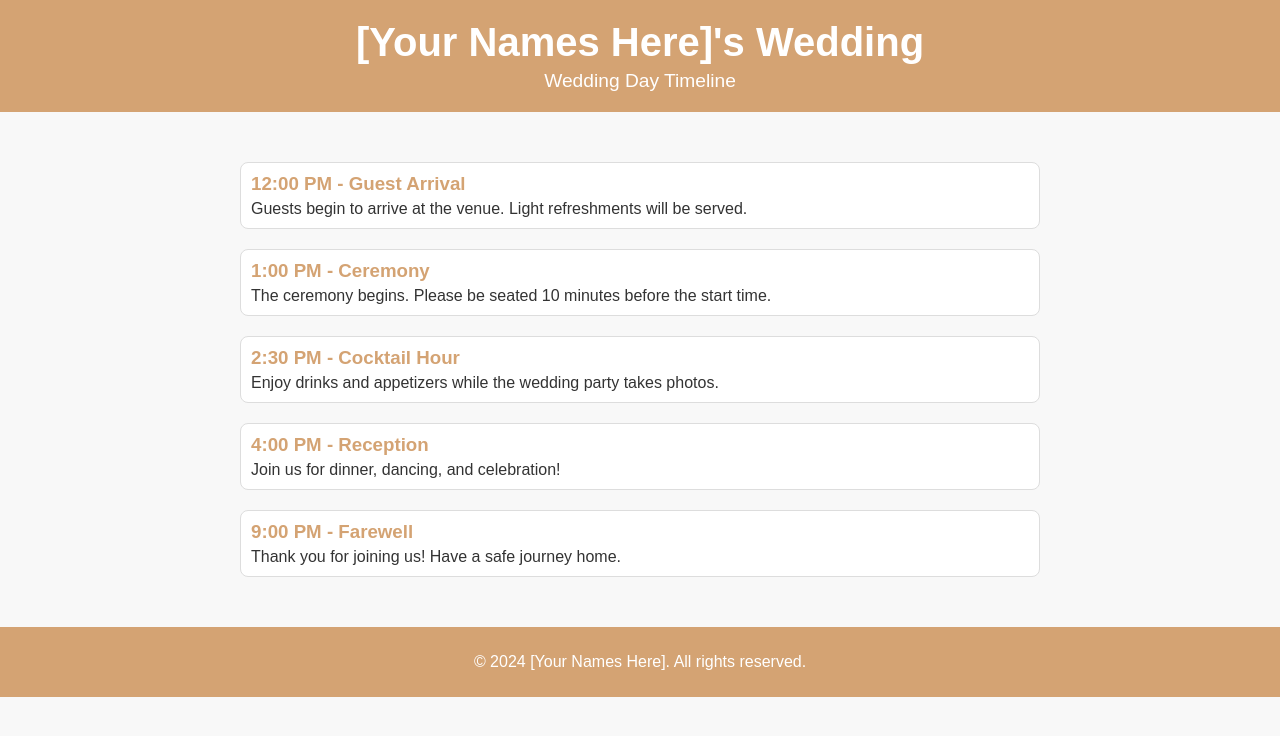
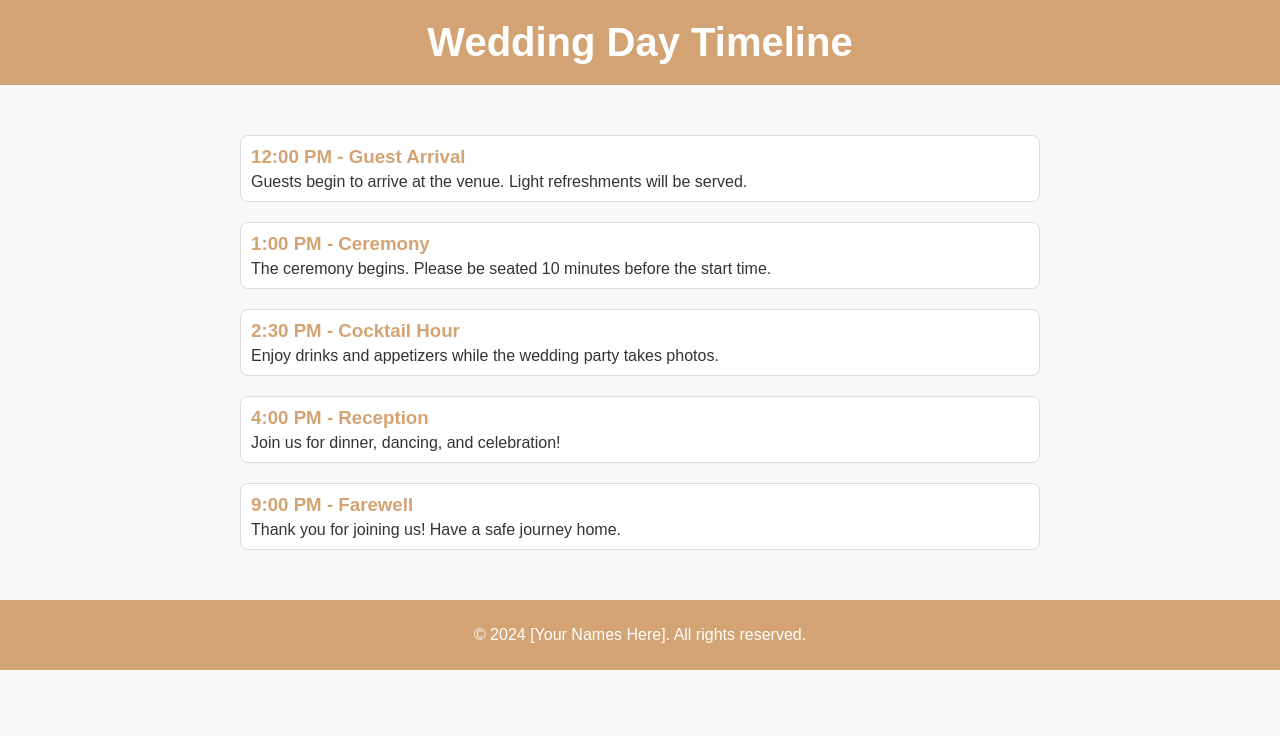
Before and after one commit to myochum/sargentwedding, a plain HTML site: page index.html in a window 1280 px wide. Drawn offline with Linux system fonts and the light colour scheme.

Commit message:
Update index.html

```diff
--- a/index.html
+++ b/index.html
@@ -57,8 +57,7 @@
 
 <body>
     <header>
-        <h1>[Your Names Here]'s Wedding</h1>
-        <p>Wedding Day Timeline</p>
+        <h1>Wedding Day Timeline</h1>
     </header>
 
     <div class="timeline">
```
